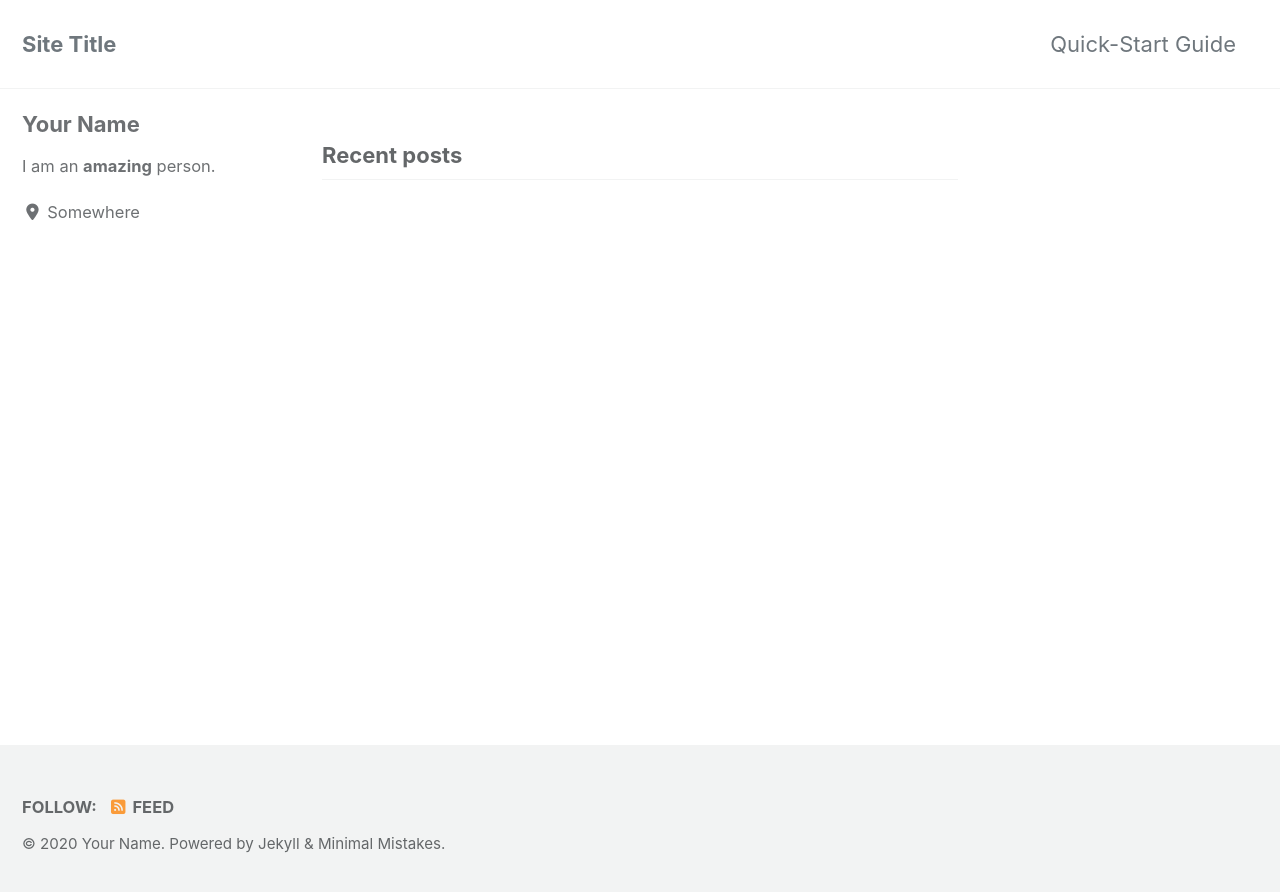
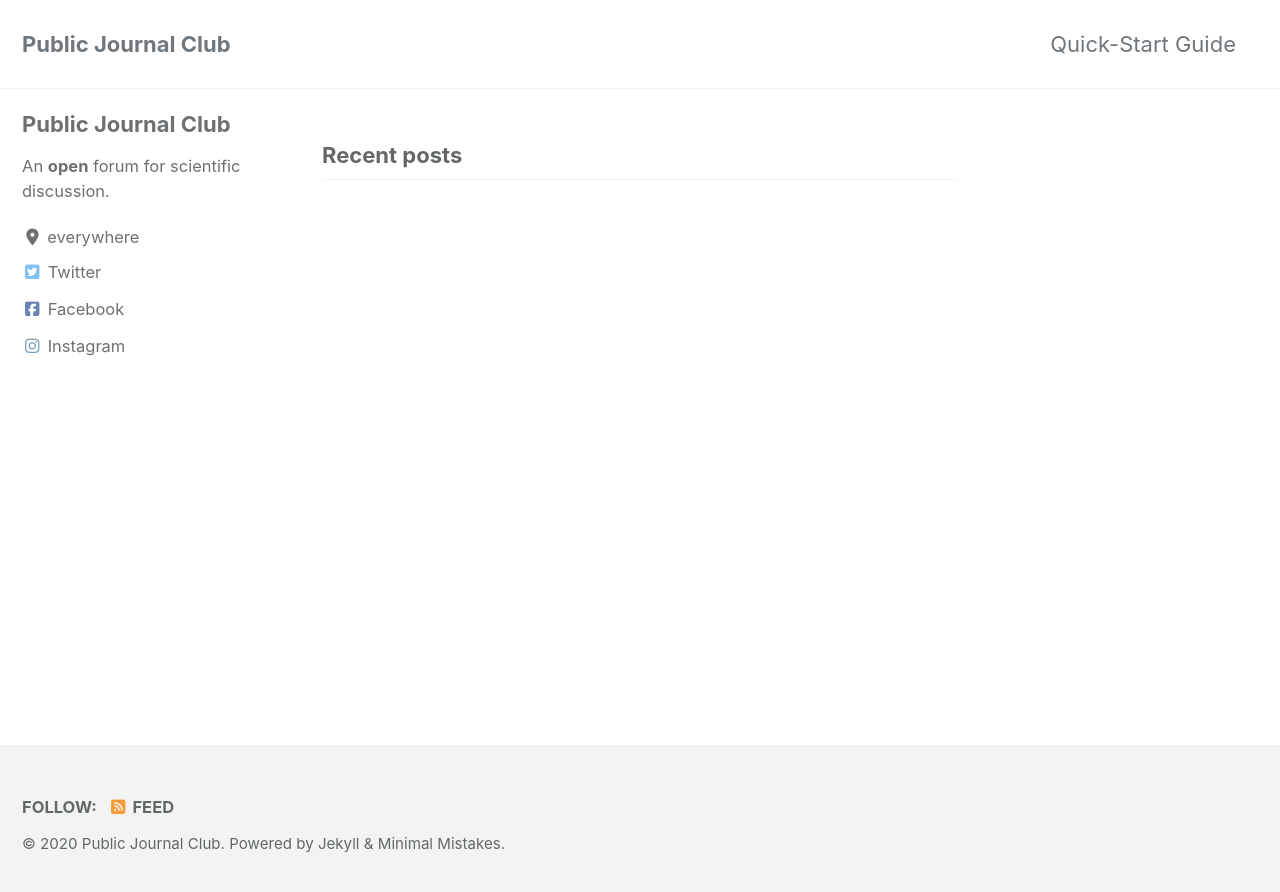
Before and after one commit to publicjournalclub/publicjournalclub.github.io, a Jekyll site: the page built from index.html, in a window 1280 px wide. Shown: the top 892 px of the page. Built offline with Jekyll 4.4.1, drawn with Linux system fonts in a browser that asks for light colours; cached includes are drawn as plain includes; nearby versions of some CDN libraries; the list of posts is cut into pages by our own code.

Commit message:
Update _config.yml

```diff
--- a/_config.yml
+++ b/_config.yml
@@ -16,11 +16,11 @@ minimal_mistakes_skin    : "default" # "air", "aqua", "contrast", "dark", "dirt"
 
 # Site Settings
 locale                   : "en-US"
-title                    : "Site Title"
+title                    : "Public Journal Club"
 title_separator          : "-"
 subtitle                 : # site tagline that appears below site title in masthead
-name                     : "Your Name"
-description              : "An amazing website."
+name                     : "Public Journal Club"
+description              : "An open forum for scientific discussion"
 url                      : # the base hostname & protocol for your site e.g. "https://mmistakes.github.io"
 baseurl                  : # the subpath of your site, e.g. "/blog"
 repository               : # GitHub username/repo-name e.g. "mmistakes/minimal-mistakes"
@@ -93,10 +93,10 @@ analytics:
 
 # Site Author
 author:
-  name             : "Your Name"
+  name             : "Public Journal Club"
   avatar           : # path of avatar image, e.g. "/assets/images/bio-photo.jpg"
-  bio              : "I am an **amazing** person."
-  location         : "Somewhere"
+  bio              : "An **open** forum for scientific discussion."
+  location         : "everywhere"
   email            :
   links:
     - label: "Email"
@@ -107,16 +107,16 @@ author:
       # url: "https://your-website.com"
     - label: "Twitter"
       icon: "fab fa-fw fa-twitter-square"
-      # url: "https://twitter.com/"
+      url: "https://twitter.com/publicjournalc"
     - label: "Facebook"
       icon: "fab fa-fw fa-facebook-square"
-      # url: "https://facebook.com/"
+      url: "https://facebook.com/publicjournalclub"
     - label: "GitHub"
       icon: "fab fa-fw fa-github"
-      # url: "https://github.com/"
+      #url: "https://github.com/"
     - label: "Instagram"
       icon: "fab fa-fw fa-instagram"
-      # url: "https://instagram.com/"
+      url: "https://instagram.com/publicjournalclub"
 
 # Site Footer
 footer:
```
